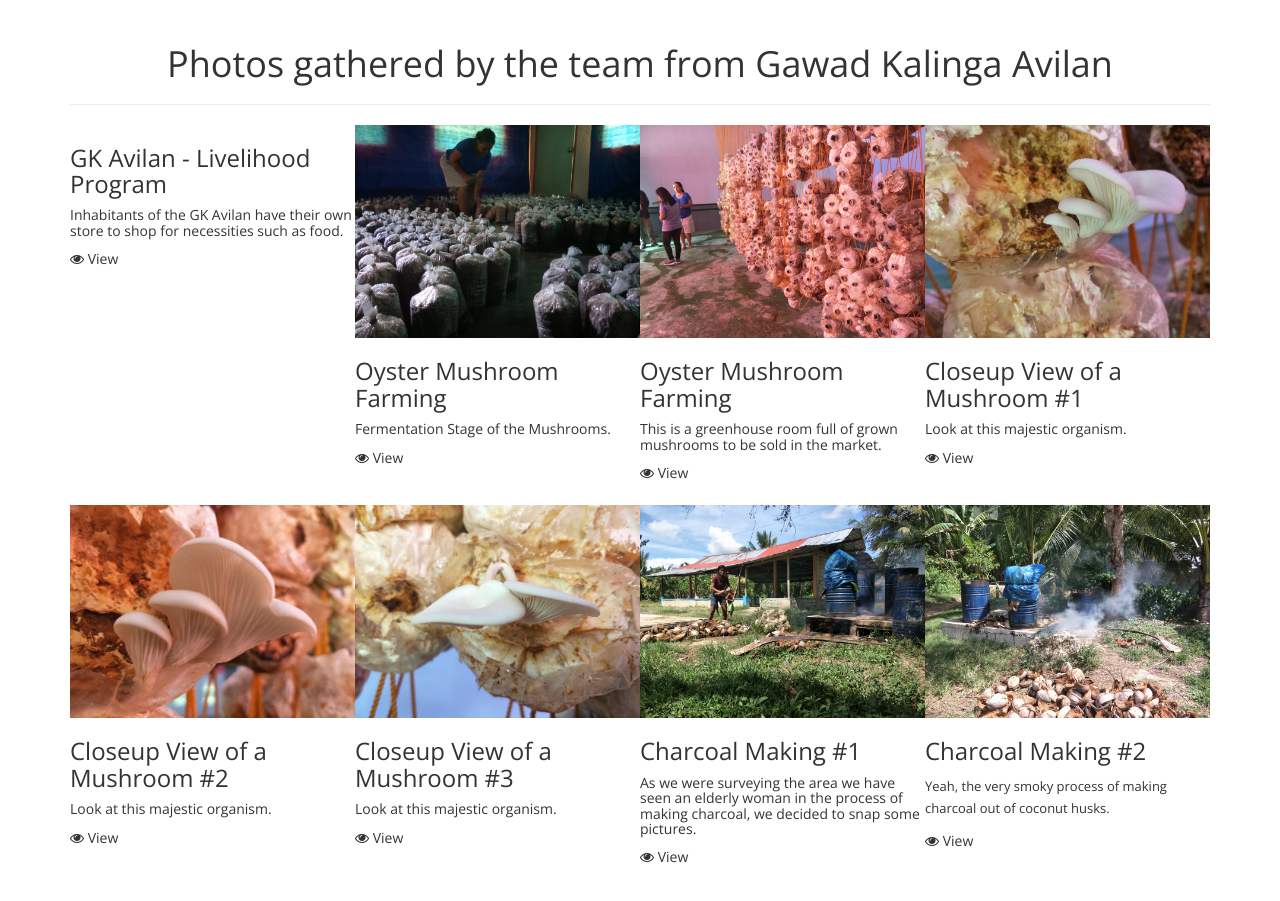
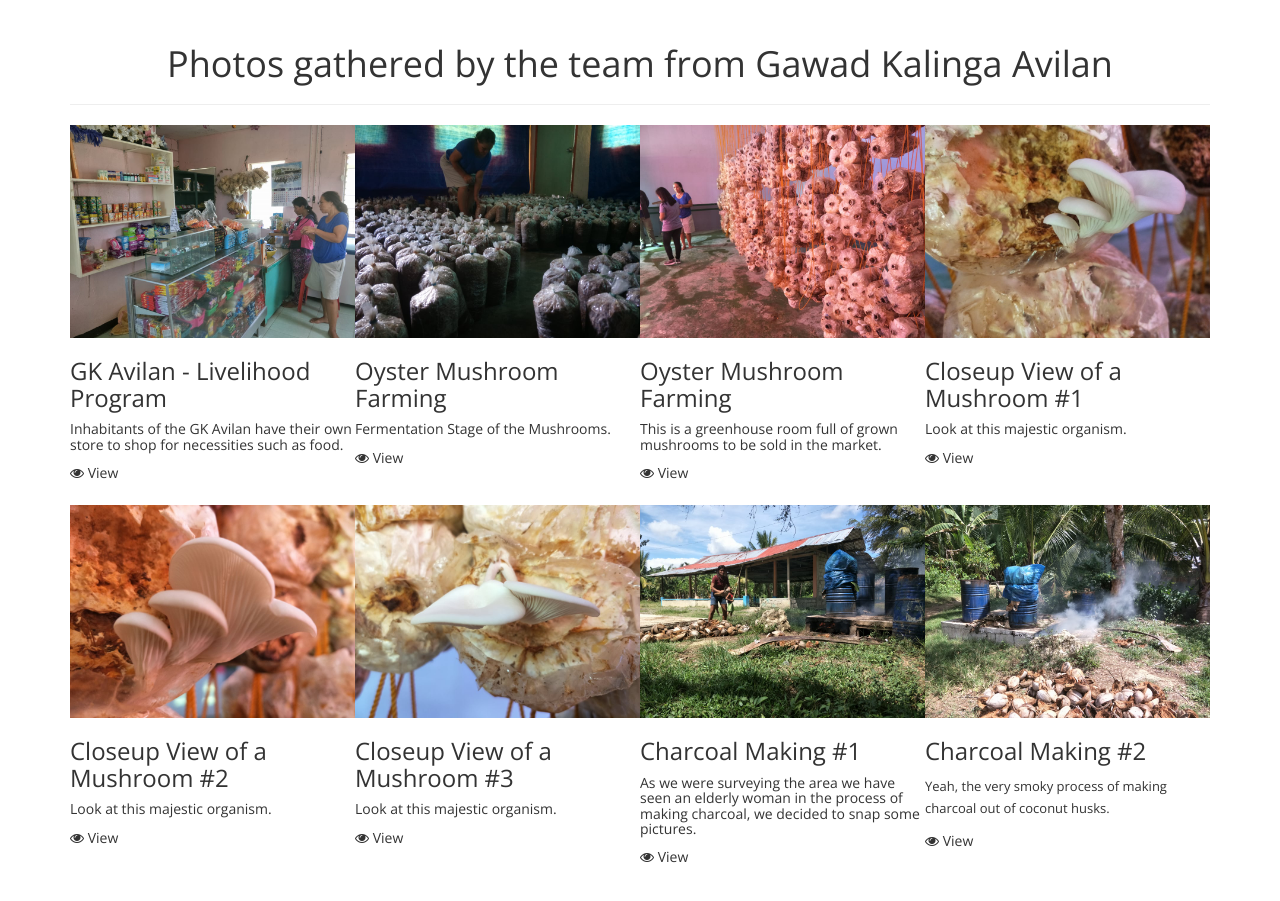
Before and after one commit to JLMaVen/Client_Server-Final_Project, a plain HTML site: page portfolio.html in a window 1280 px wide. Shown: the part 1100-2001 px from the top of the page. Drawn offline with nearby package versions, Linux system fonts and the light colour scheme.

Commit message:
Update portfolio.html

```diff
--- a/portfolio.html
+++ b/portfolio.html
@@ -227,7 +227,7 @@
         <div class="portfolio-items">
           <div class="portfolio-item apps col-xs-12 col-sm-4 col-md-3">
             <div class="recent-work-wrap">
-              <img class="img-responsive" src="" alt="">
+              <img class="img-responsive" src="images/portfolio/avilan/store1.jpg" alt="">
               <div class="overlay">
                 <div class="recent-work-inner">
                   <h3><a href="#">GK Avilan - Livelihood Program</a></h3>
```
